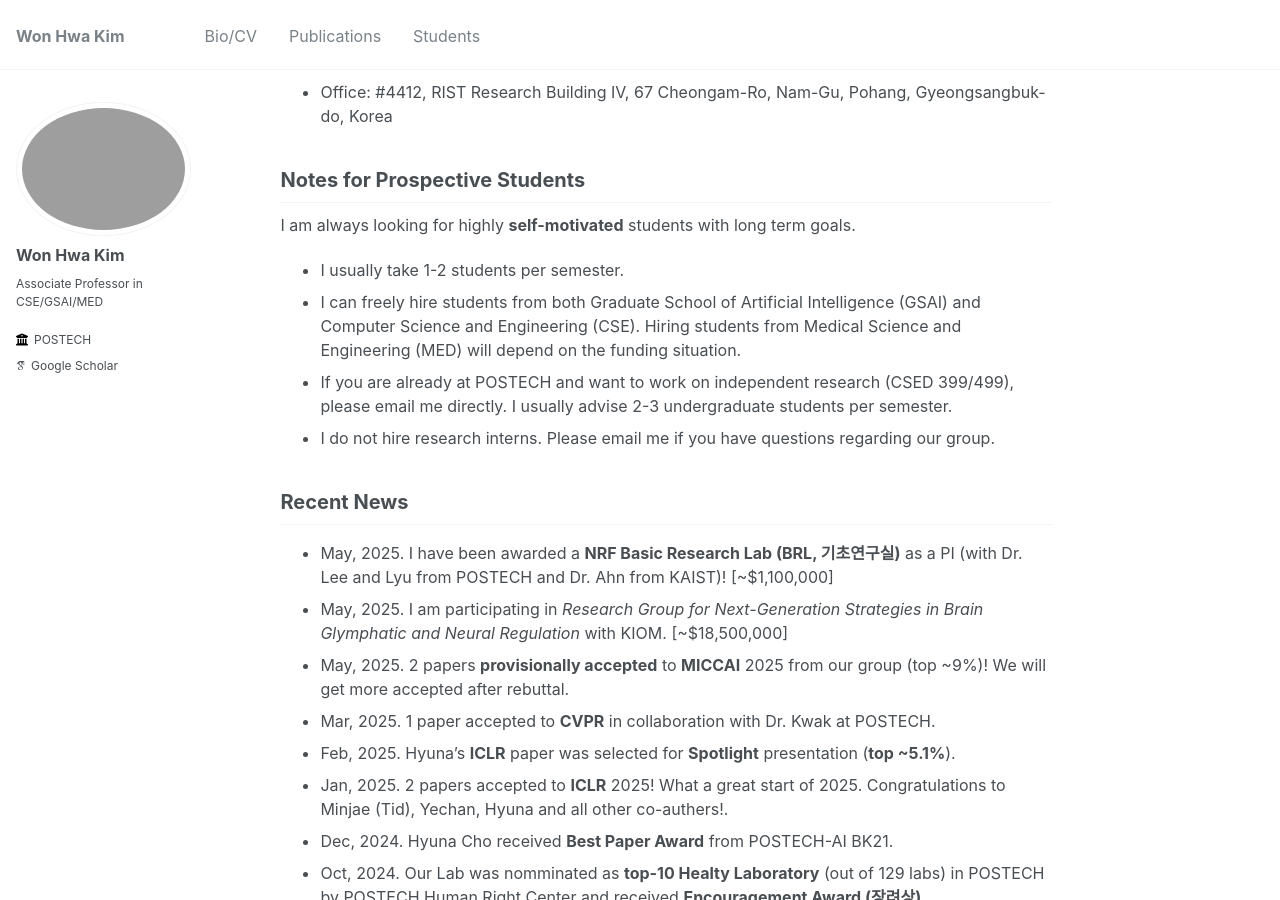
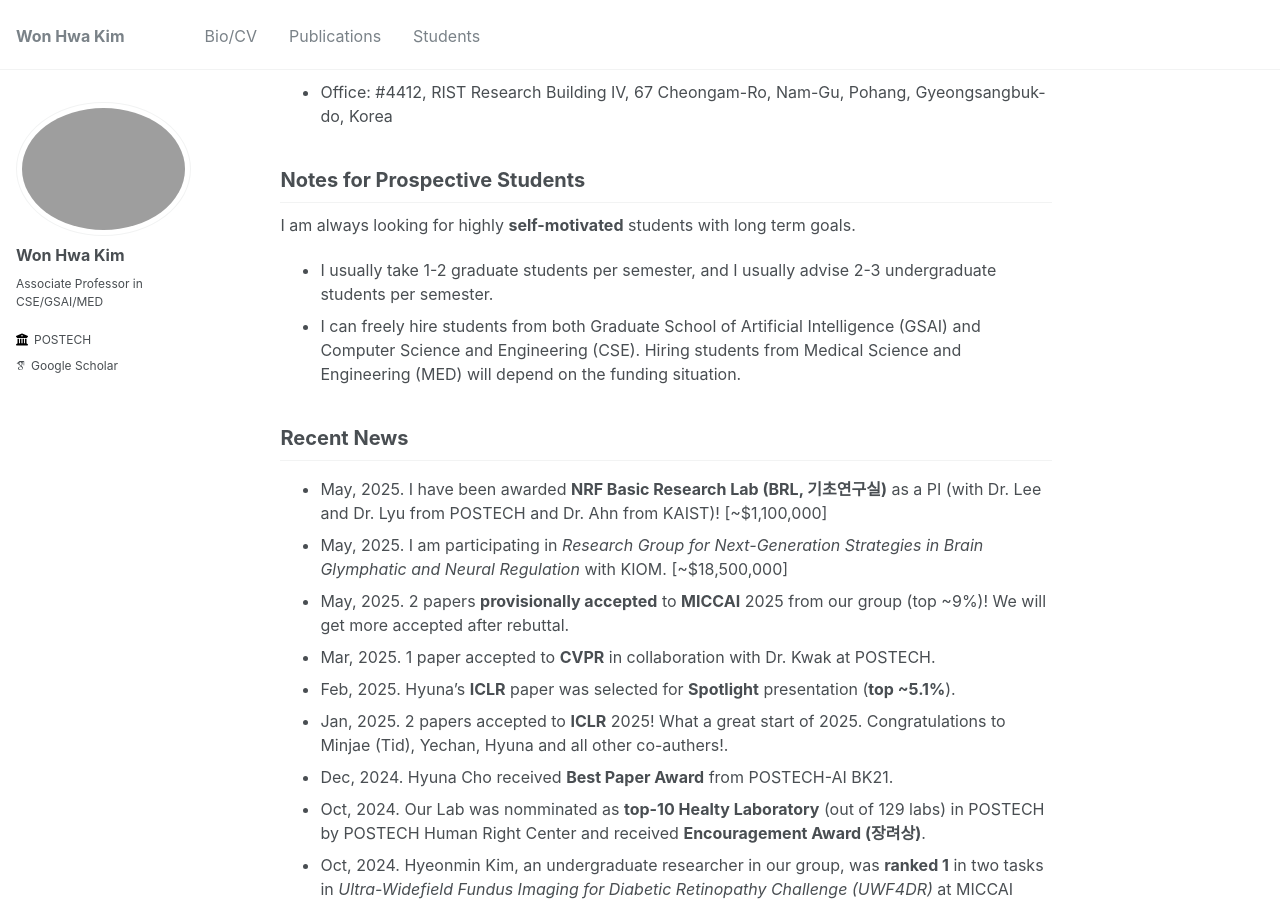
Before and after one commit to wwplato/wwplato.github.io, a Jekyll site: the page built from _pages/about.md, in a window 1280 px wide and 900 px high, scrolled down 337 px. Built offline with Jekyll 4.4.1, drawn with Linux system fonts in a browser that asks for light colours; some web fonts are replaced.

Commit message:
Update about.md

```diff
--- a/_pages/about.md
+++ b/_pages/about.md
@@ -23,16 +23,14 @@ Contact
 Notes for Prospective Students
 -----
 I am always looking for highly **self-motivated** students with long term goals.
-* I usually take 1-2 students per semester.
+* I usually take 1-2 graduate students per semester, and I usually advise 2-3 undergraduate students per semester.
 * I can freely hire students from both Graduate School of Artificial Intelligence (GSAI) and Computer Science and Engineering (CSE). Hiring students from Medical Science and Engineering (MED) will depend on the funding situation.
-* If you are already at POSTECH and want to work on independent research (CSED 399/499), please email me directly. I usually advise 2-3 undergraduate students per semester.
-* I do not hire research interns. Please email me if you have questions regarding our group.
 <!-- I do not hire summer or winter interns as I make several (business) trips during those times.   -->
 
 
 Recent News
 -----
-* May, 2025. I have been awarded a **NRF Basic Research Lab (BRL, 기초연구실)** as a PI (with Dr. Lee and Lyu from POSTECH and Dr. Ahn from KAIST)! [~$1,100,000]
+* May, 2025. I have been awarded **NRF Basic Research Lab (BRL, 기초연구실)** as a PI (with Dr. Lee and Dr. Lyu from POSTECH and Dr. Ahn from KAIST)! [~$1,100,000]
 * May, 2025. I am participating in *Research Group for Next-Generation Strategies in Brain Glymphatic and Neural Regulation* with KIOM. [~$18,500,000]
 * May, 2025. 2 papers **provisionally accepted** to **MICCAI** 2025 from our group (top ~9%)! We will get more accepted after rebuttal.
 * Mar, 2025. 1 paper accepted to **CVPR** in collaboration with Dr. Kwak at POSTECH.
```
